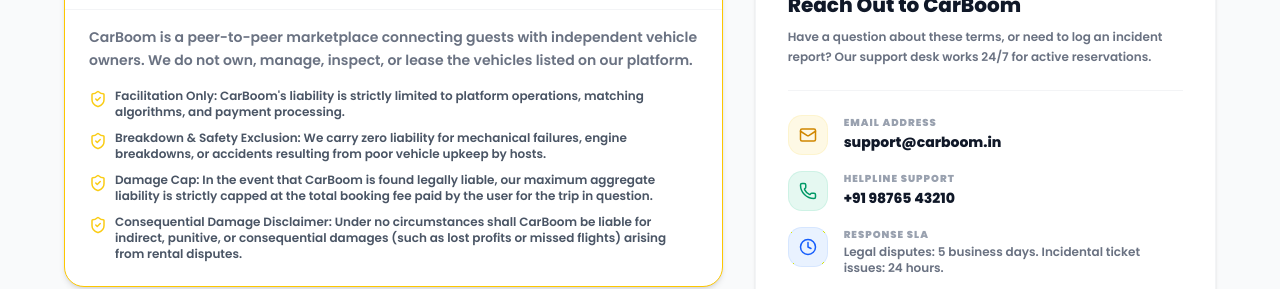
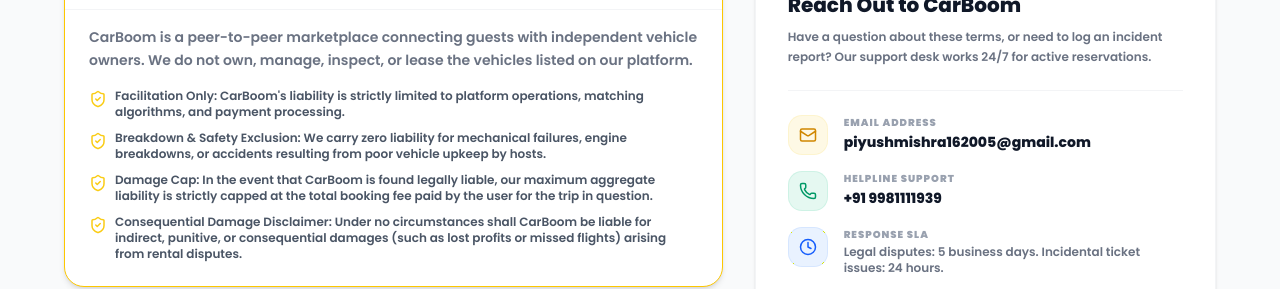
Before and after one commit to Piyush200516/CarBoom, a React (Vite) app in the folder client/: page /terms in a window 1280 px wide. Shown: the part 8040-8329 px from the top of the page. Built offline with nearby package versions, Linux system fonts and the light colour scheme.

Commit message:
new update

```diff
--- a/client/src/components/help/SupportChannels.tsx
+++ b/client/src/components/help/SupportChannels.tsx
@@ -4,6 +4,7 @@
 import { motion } from "framer-motion";
 import { MessageSquare, Mail, Phone, Clipboard } from "lucide-react";
 import { Button } from "../../components/ui/Button";
+import { SUPPORT_PHONE, SUPPORT_PHONE_RAW, SUPPORT_EMAIL } from "../../constants/contact";
 
 interface Channel {
   title: string;
@@ -24,17 +25,17 @@
   },
   {
     title: "Email Support",
-    detail: "support@carboom.in",
+    detail: SUPPORT_EMAIL,
     Icon: Mail,
     cta: "Send Email",
-    link: "mailto:support@carboom.in",
+    link: `mailto:${SUPPORT_EMAIL}`,
   },
   {
     title: "Phone Support",
-    detail: "+91-9876543210",
+    detail: SUPPORT_PHONE,
     Icon: Phone,
     cta: "Call Us",
-    link: "tel:+919876543210",
+    link: `tel:${SUPPORT_PHONE_RAW}`,
   },
   {
     title: "WhatsApp",
--- a/client/src/components/privacy/PrivacyContact.tsx
+++ b/client/src/components/privacy/PrivacyContact.tsx
@@ -2,6 +2,7 @@
 import React, { useState } from "react";
 import { motion, AnimatePresence } from "framer-motion";
 import { Mail, Landmark, MessageSquare, Send, CheckCircle2, RefreshCw } from "lucide-react";
+import { SUPPORT_EMAIL } from "../../constants/contact";
 
 export const PrivacyContact: React.FC = () => {
   const [formData, setFormData] = useState({
@@ -72,10 +73,10 @@
                 </span>
                 <h4 className="text-sm font-bold text-gray-900 dark:text-white">Data Protection Officer</h4>
                 <a
-                  href="mailto:privacy@carboom.com"
+                  href={`mailto:${SUPPORT_EMAIL}`}
                   className="text-xs font-bold text-[#FACC15] hover:underline block"
                 >
-                  privacy@carboom.com
+                  {SUPPORT_EMAIL}
                 </a>
                 <p className="text-[10px] text-gray-400 dark:text-gray-500 leading-normal">
                   Response within 2 business days. Direct regulatory escalation channel.
--- a/client/src/components/safety/EmergencySupport.tsx
+++ b/client/src/components/safety/EmergencySupport.tsx
@@ -4,6 +4,7 @@
 import { PhoneCall, ShieldAlert, AlertTriangle, X } from "lucide-react";
 import { Card } from "../ui/Card";
 import { Button } from "../ui/Button";
+import { SUPPORT_PHONE, SUPPORT_PHONE_RAW } from "../../constants/contact";
 
 export const EmergencySupport: React.FC = () => {
   const [sosActive, setSosActive] = useState(false);
@@ -61,14 +62,14 @@
               <div className="grid grid-cols-1 sm:grid-cols-2 gap-4 pt-4">
                 <div className="p-4 bg-white/5 rounded-2xl border border-white/5">
                   <div className="text-[10px] text-gray-400 font-bold uppercase tracking-wider">Roadside Assistance</div>
-                  <a href="tel:18004197600" className="text-base font-black text-white hover:text-yellow-400 transition flex items-center gap-2 mt-1">
-                    <PhoneCall size={16} /> 1800-419-7600
+                  <a href={`tel:${SUPPORT_PHONE_RAW}`} className="text-base font-black text-white hover:text-yellow-400 transition flex items-center gap-2 mt-1">
+                    <PhoneCall size={16} /> {SUPPORT_PHONE}
                   </a>
                 </div>
                 <div className="p-4 bg-white/5 rounded-2xl border border-white/5">
                   <div className="text-[10px] text-gray-400 font-bold uppercase tracking-wider">Customer Support Helpline</div>
-                  <a href="tel:18001032292" className="text-base font-black text-white hover:text-yellow-400 transition flex items-center gap-2 mt-1">
-                    <PhoneCall size={16} /> 1800-103-2292
+                  <a href={`tel:${SUPPORT_PHONE_RAW}`} className="text-base font-black text-white hover:text-yellow-400 transition flex items-center gap-2 mt-1">
+                    <PhoneCall size={16} /> {SUPPORT_PHONE}
                   </a>
                 </div>
               </div>
--- a/client/src/components/terms/LegalContact.tsx
+++ b/client/src/components/terms/LegalContact.tsx
@@ -5,6 +5,7 @@
 import { Link } from "react-router-dom";
 import { Card } from "../ui/Card";
 import { Badge } from "../ui/Badge";
+import { SUPPORT_PHONE, SUPPORT_PHONE_RAW, SUPPORT_EMAIL } from "../../constants/contact";
 
 interface AccordionItem {
   id: string;
@@ -166,8 +167,8 @@
                   </div>
                   <div>
                     <h4 className="text-[10px] font-black text-gray-400 uppercase tracking-widest">Email Address</h4>
-                    <a href="mailto:support@carboom.in" className="font-extrabold text-gray-900 dark:text-white text-sm hover:text-[#FACC15] transition mt-0.5 block">
-                      support@carboom.in
+                    <a href={`mailto:${SUPPORT_EMAIL}`} className="font-extrabold text-gray-900 dark:text-white text-sm hover:text-[#FACC15] transition mt-0.5 block">
+                      {SUPPORT_EMAIL}
                     </a>
                   </div>
                 </div>
@@ -179,8 +180,8 @@
                   </div>
                   <div>
                     <h4 className="text-[10px] font-black text-gray-400 uppercase tracking-widest">Helpline Support</h4>
-                    <a href="tel:+919876543210" className="font-extrabold text-gray-900 dark:text-white text-sm hover:text-emerald-500 transition mt-0.5 block">
-                      +91 98765 43210
+                    <a href={`tel:${SUPPORT_PHONE_RAW}`} className="font-extrabold text-gray-900 dark:text-white text-sm hover:text-emerald-500 transition mt-0.5 block">
+                      {SUPPORT_PHONE}
                     </a>
                   </div>
                 </div>
--- /dev/null
+++ b/client/src/constants/contact.ts
@@ -0,0 +1,4 @@
+// src/constants/contact.ts
+export const SUPPORT_PHONE = "+91 9981111939";
+export const SUPPORT_PHONE_RAW = "+919981111939"; // for tel: links
+export const SUPPORT_EMAIL = "piyushmishra162005@gmail.com";
--- a/client/src/pages/Contact/index.tsx
+++ b/client/src/pages/Contact/index.tsx
@@ -1,4 +1,5 @@
 // src/pages/Contact/index.tsx
+import { SUPPORT_PHONE, SUPPORT_EMAIL } from "../../constants/contact";
 import { useForm } from "react-hook-form";
 import { z } from "zod";
 import { zodResolver } from "@hookform/resolvers/zod";
@@ -44,13 +45,13 @@
   const contactInfo = [
     {
       title: "Email Us",
-      details: "support@carboom.in",
+      details: SUPPORT_EMAIL,
       subText: "For general inquiries, bookings, and owner issues.",
       icon: Mail,
     },
     {
       title: "Call Us",
-      details: "+91 98765 43210",
+      details: SUPPORT_PHONE,
       subText: "Monday to Sunday: 9:00 AM to 9:00 PM.",
       icon: Phone,
     },
```
